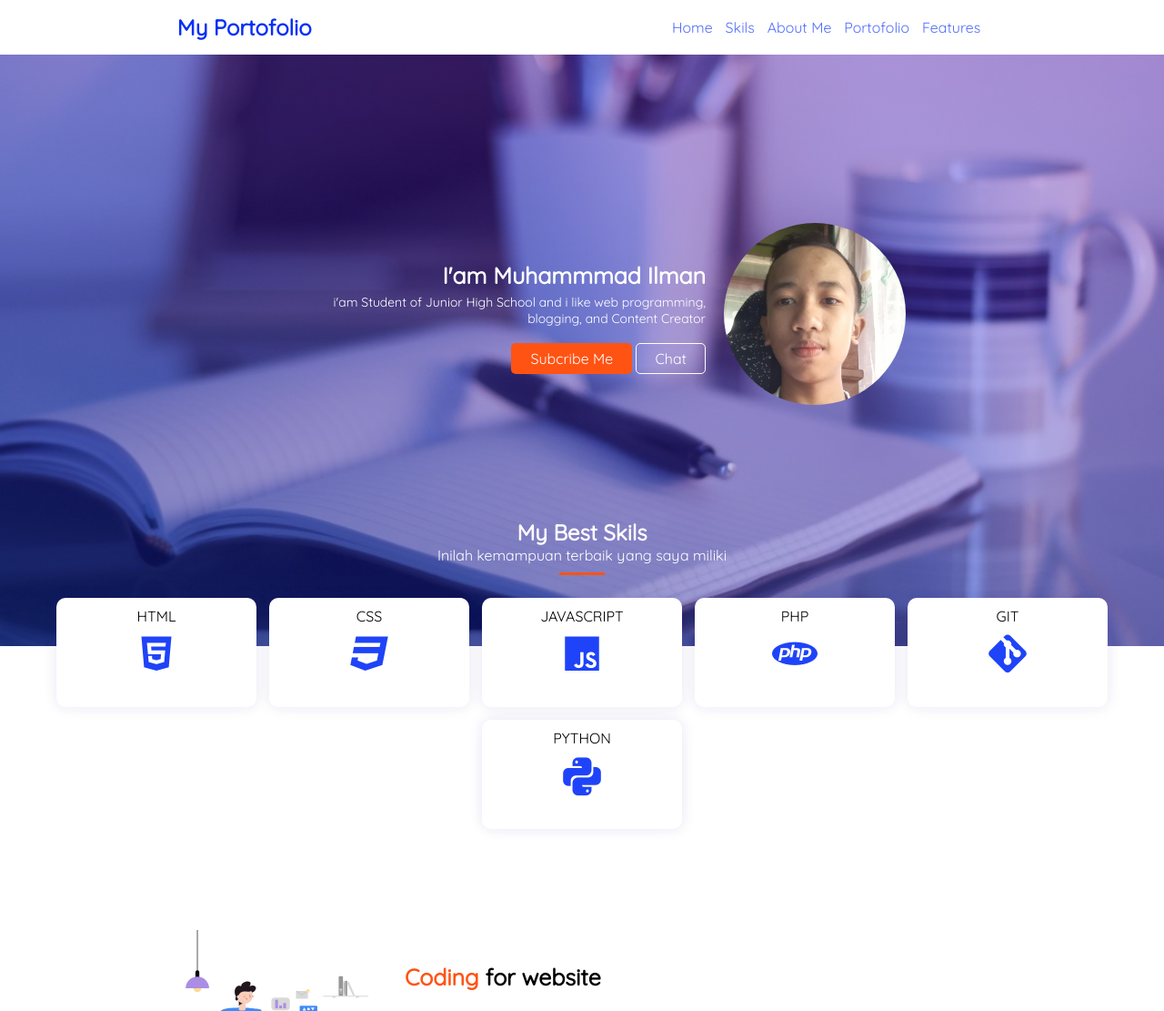
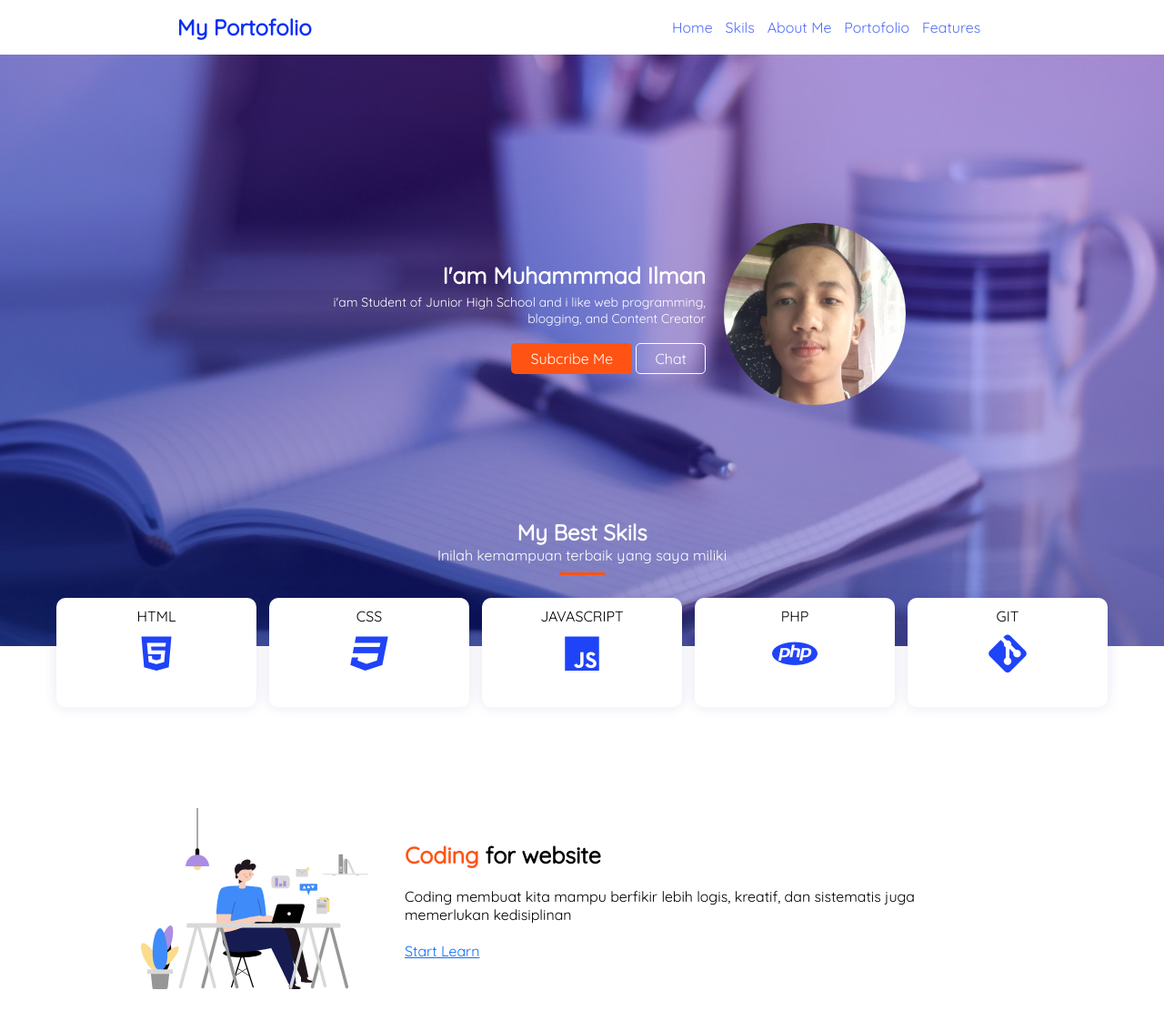
Before and after one commit to Muhammad-Ilman/myportofolio, a plain HTML site: page index.htm in a window 1280 px wide. Shown: the top 1111 px of the page at 91% size. Drawn offline with Linux system fonts and the light colour scheme.

Commit message:
Update index.htm

```diff
--- a/index.htm
+++ b/index.htm
@@ -80,10 +80,7 @@
                <p>GIT</p>
                <span class="mdi mdi-git mdi-3x"></span>
            </li>
-           <li class="skil">
-               <p>PYTHON</p>
-               <span class="mdi mdi-language-python mdi-3x"></span>
-           </li>
+
        </ul>
     </section>
 
```
